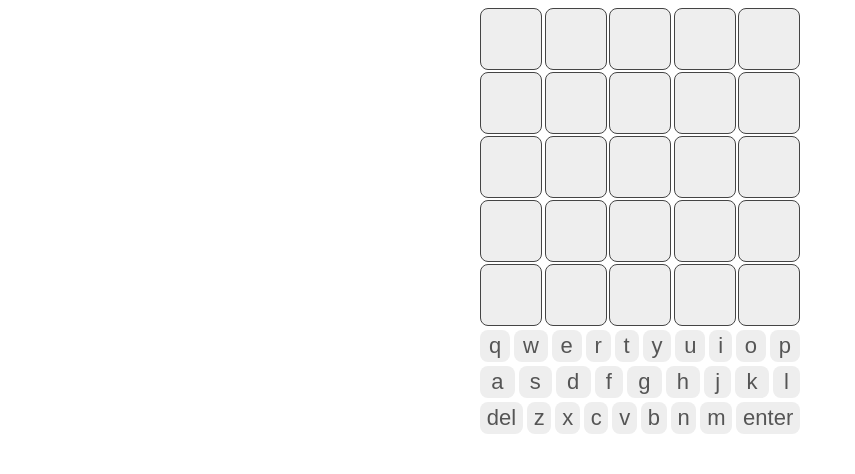
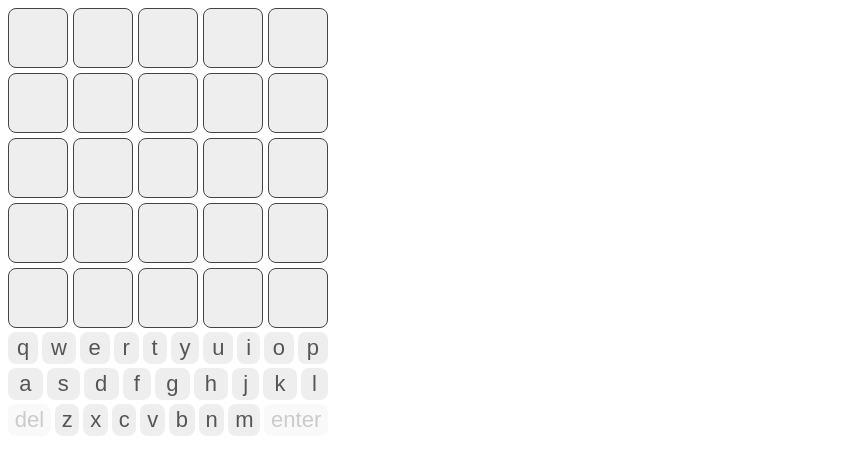
Before and after one commit to Joxter/wordle-light, a plain HTML site: page index.html in a window 1280 px wide. Shown: the whole page, without its empty margins (0-855 px from the left). Drawn offline with Linux system fonts and the light colour scheme.

Commit message:
format, basic JS

```diff
--- a/index.html
+++ b/index.html
@@ -10,52 +10,65 @@
     box-sizing: border-box;
   }
 </style>
-    <div style="width: 320px; margin: 0 auto">
-        <div class="board">
+<div style="width: 320px">
+  <div class="board" id="board">
     <style>
-                .board-row {
-                    display: flex;
-                    justify-content: space-between;
-                }
-                .board-row:not(:first-child){
-                    margin-top: 2px;
+      .board {
+        display: grid;
+        grid-template-columns: repeat(5, 1fr);
+        gap: 5px;
       }
 
       .box {
+        font-size: 48px;
         border: 1px solid #444;
         background: #eee;
         border-radius: 8px;
-                    width: calc(320px/5 - 2px);
-                    height: calc(320px/5 - 2px);
+        /*aspect-ratio: 1;*/
+        height: 60px;
+        text-align: center;
       }
     </style>
-            <div class="board-row">
-                <div class="box"></div><div class="box"></div><div class="box"></div><div class="box"></div><div class="box"></div>
+    <div class="box"></div>
+    <div class="box"></div>
+    <div class="box"></div>
+    <div class="box"></div>
+    <div class="box"></div>
+    <div class="box"></div>
+    <div class="box"></div>
+    <div class="box"></div>
+    <div class="box"></div>
+    <div class="box"></div>
+    <div class="box"></div>
+    <div class="box"></div>
+    <div class="box"></div>
+    <div class="box"></div>
+    <div class="box"></div>
+    <div class="box"></div>
+    <div class="box"></div>
+    <div class="box"></div>
+    <div class="box"></div>
+    <div class="box"></div>
+    <div class="box"></div>
+    <div class="box"></div>
+    <div class="box"></div>
+    <div class="box"></div>
+    <div class="box"></div>
   </div>
-            <div class="board-row">
-                <div class="box"></div><div class="box"></div><div class="box"></div><div class="box"></div><div class="box"></div>
-            </div>
-            <div class="board-row">
-                <div class="box"></div><div class="box"></div><div class="box"></div><div class="box"></div><div class="box"></div>
-            </div>
-            <div class="board-row">
-                <div class="box"></div><div class="box"></div><div class="box"></div><div class="box"></div><div class="box"></div>
-            </div>
-            <div class="board-row">
-                <div class="box"></div><div class="box"></div><div class="box"></div><div class="box"></div><div class="box"></div>
-            </div>
-        </div>
-        <div class="keyboard">
+  <div class="keyboard" id="keyboard">
     <style>
       .keyboard {
       }
+
       .row {
         display: flex;
         gap: 4px;
       }
-                .row:not(:first-child){
+
+      .row:not(:first-child) {
         margin-top: 4px;
       }
+
       .row button {
         flex: 1 1 auto;
         border: 0;
@@ -65,6 +78,10 @@
         margin: 0;
         padding: 3px 0;
         font-size: 22px;
+      }
+
+      .row button[disabled] {
+        opacity: 0.3;
       }
     </style>
     <div class="row">
@@ -91,7 +108,7 @@
       <button type="button">l</button>
     </div>
     <div class="row">
-                <button type="button">del</button>
+      <button type="button" id="delete">del</button>
       <button type="button">z</button>
       <button type="button">x</button>
       <button type="button">c</button>
@@ -99,9 +116,67 @@
       <button type="button">b</button>
       <button type="button">n</button>
       <button type="button">m</button>
-                <button type="button">enter</button>
+      <button type="button" id="enter">enter</button>
     </div>
   </div>
 </div>
+<script>
+  let keyboardEL = document.querySelector('#keyboard');
+  let boardEL = document.querySelector('#board');
+  let deleteEL = document.querySelector('#delete');
+  let enterEL = document.querySelector('#enter');
+
+  let boxesEL = document.querySelectorAll('#board .box');
+
+  let dictionary = new Set(['qwerty', 'asdfg', 'zxcvb']);
+
+  // TODO get saved data from localStorage
+
+  // state
+  let secretWord = 'asdfg';
+  let attempts = [];
+  let currentInput = [];
+
+  toggleButtons();
+
+  keyboardEL.addEventListener('click', (ev) => {
+    if (ev.target.nodeName === 'BUTTON') {
+      if (ev.target === deleteEL) {
+        removeLetter();
+      } else if (ev.target === enterEL) {
+        submitWord(currentInput);
+      } else {
+        printLetter(ev.target.innerText);
+      }
+    }
+  });
+
+  function printLetter(letter) {
+    if (currentInput.length < 5) {
+      currentInput.push(letter);
+      boxesEL[attempts.length * 5 + currentInput.length - 1].innerHTML = letter;
+
+      toggleButtons();
+    }
+  }
+
+  function removeLetter() {
+    if (currentInput.length > 0) {
+      currentInput.pop();
+      boxesEL[attempts.length * 5 + currentInput.length].innerHTML = '';
+
+      toggleButtons();
+    }
+  }
+
+  function toggleButtons() {
+    deleteEL.toggleAttribute('disabled', currentInput.length === 0);
+    enterEL.toggleAttribute('disabled', currentInput.length < 5);
+  }
+
+  function submitWord(word) {
+    alert(word);
+  }
+</script>
 </body>
 </html>
```
Lines whose indentation alone changed are shown as unchanged.
